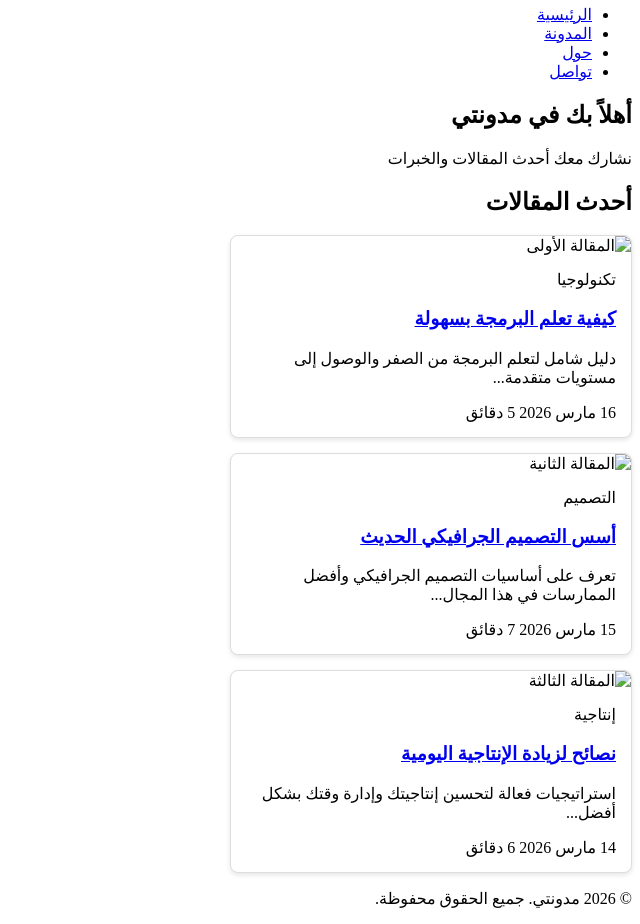
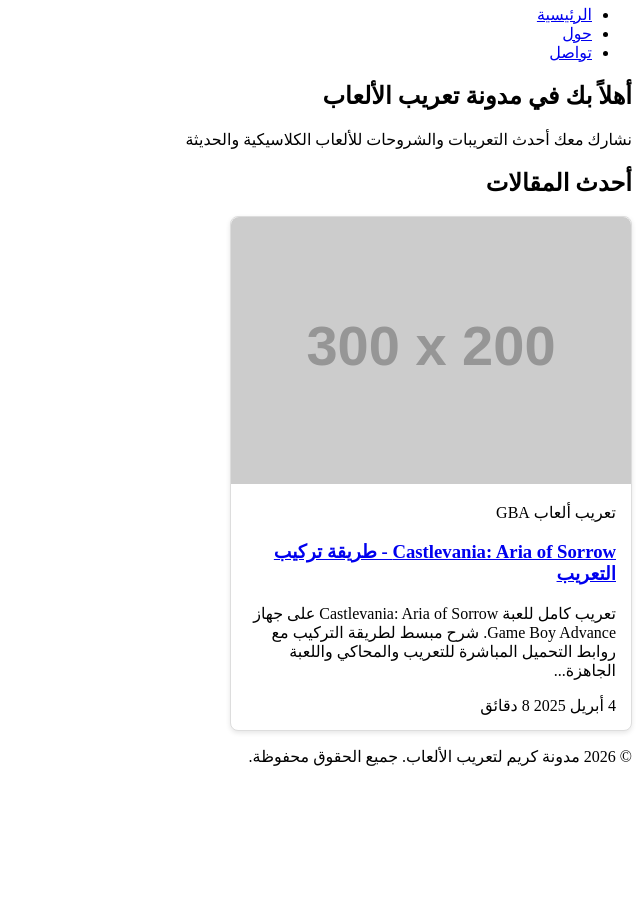
Before and after one commit to flkrin1171/flkrin1171.github.io, a plain HTML site: page index.html in a window 1280 px wide. Shown: the part 63-987 px from the top of the page, without its empty margins (640-1280 px from the left). After the commit the page ends 845 px from the top, so only its background shows below. Drawn offline with Linux system fonts and the light colour scheme; placeholder pictures from the web are drawn by us.

Commit message:
Update blog title and content for game localization

```diff
--- a/index.html
+++ b/index.html
@@ -3,7 +3,7 @@
 <head>
     <meta charset="UTF-8">
     <meta name="viewport" content="width=device-width, initial-scale=1.0">
-    <title>مدونتي - مقالات احترافية</title>
+    <title>مدونة كريم لتعريب الألعاب</title>
     <link rel="stylesheet" href="styles.css">
 </head>
 <body>
@@ -11,11 +11,10 @@
         <nav class="navbar">
             <div class="container">
                 <div class="logo">
-                    <h1>مدونتي</h1>
+                    <h1>مدونة كريم لتعريب الألعاب</h1>
                 </div>
                 <ul class="nav-links">
                     <li><a href="index.html" class="active">الرئيسية</a></li>
-                    <li><a href="blog.html">المدونة</a></li>
                     <li><a href="#about">حول</a></li>
                     <li><a href="#contact">تواصل</a></li>
                 </ul>
@@ -25,8 +24,8 @@
 
     <section class="hero">
         <div class="container">
-            <h2>أهلاً بك في مدونتي</h2>
-            <p>نشارك معك أحدث المقالات والخبرات</p>
+            <h2>أهلاً بك في مدونة تعريب الألعاب</h2>
+            <p>نشارك معك أحدث التعريبات والشروحات للألعاب الكلاسيكية والحديثة</p>
         </div>
     </section>
 
@@ -34,47 +33,19 @@
         <section class="recent-articles">
             <h2>أحدث المقالات</h2>
             <div class="articles-grid">
+                <!-- المقالة الوحيدة: Castlevania Aria of Sorrow -->
                 <article class="article-card">
                     <div class="article-image">
-                        <img src="images/article-1.jpg" alt="المقالة الأولى">
+                        <!-- ستحتاج لإضافة صورة غلاف اللعبة في مجلد images -->
+                        <img src="images/castlevania-aria-of-sorrow.jpg" alt="Castlevania: Aria of Sorrow" onerror="this.src='https://via.placeholder.com/300x200?text=Castlevania'">
                     </div>
                     <div class="article-content">
-                        <span class="category">تكنولوجيا</span>
-                        <h3><a href="articles/article-1.html">كيفية تعلم البرمجة بسهولة</a></h3>
-                        <p>دليل شامل لتعلم البرمجة من الصفر والوصول إلى مستويات متقدمة...</p>
+                        <span class="category">تعريب ألعاب GBA</span>
+                        <h3><a href="posts/castlevania-aria-of-sorrow.html">Castlevania: Aria of Sorrow - طريقة تركيب التعريب</a></h3>
+                        <p>تعريب كامل للعبة Castlevania: Aria of Sorrow على جهاز Game Boy Advance. شرح مبسط لطريقة التركيب مع روابط التحميل المباشرة للتعريب والمحاكي واللعبة الجاهزة...</p>
                         <div class="article-meta">
-                            <span class="date">16 مارس 2026</span>
-                            <span class="read-time">5 دقائق</span>
-                        </div>
-                    </div>
-                </article>
-
-                <article class="article-card">
-                    <div class="article-image">
-                        <img src="images/article-2.jpg" alt="المقالة الثانية">
-                    </div>
-                    <div class="article-content">
-                        <span class="category">التصميم</span>
-                        <h3><a href="articles/article-2.html">أسس التصميم الجرافيكي الحديث</a></h3>
-                        <p>تعرف على أساسيات التصميم الجرافيكي وأفضل الممارسات في هذا المجال...</p>
-                        <div class="article-meta">
-                            <span class="date">15 مارس 2026</span>
-                            <span class="read-time">7 دقائق</span>
-                        </div>
-                    </div>
-                </article>
-
-                <article class="article-card">
-                    <div class="article-image">
-                        <img src="images/article-3.jpg" alt="المقالة الثالثة">
-                    </div>
-                    <div class="article-content">
-                        <span class="category">إنتاجية</span>
-                        <h3><a href="articles/article-3.html">نصائح لزيادة الإنتاجية اليومية</a></h3>
-                        <p>استراتيجيات فعالة لتحسين إنتاجيتك وإدارة وقتك بشكل أفضل...</p>
-                        <div class="article-meta">
-                            <span class="date">14 مارس 2026</span>
-                            <span class="read-time">6 دقائق</span>
+                            <span class="date">4 أبريل 2025</span>
+                            <span class="read-time">8 دقائق</span>
                         </div>
                     </div>
                 </article>
@@ -84,7 +55,7 @@
 
     <footer class="footer">
         <div class="container">
-            <p>&copy; 2026 مدونتي. جميع الحقوق محفوظة.</p>
+            <p>&copy; 2026 مدونة كريم لتعريب الألعاب. جميع الحقوق محفوظة.</p>
         </div>
     </footer>
 </body>
```
